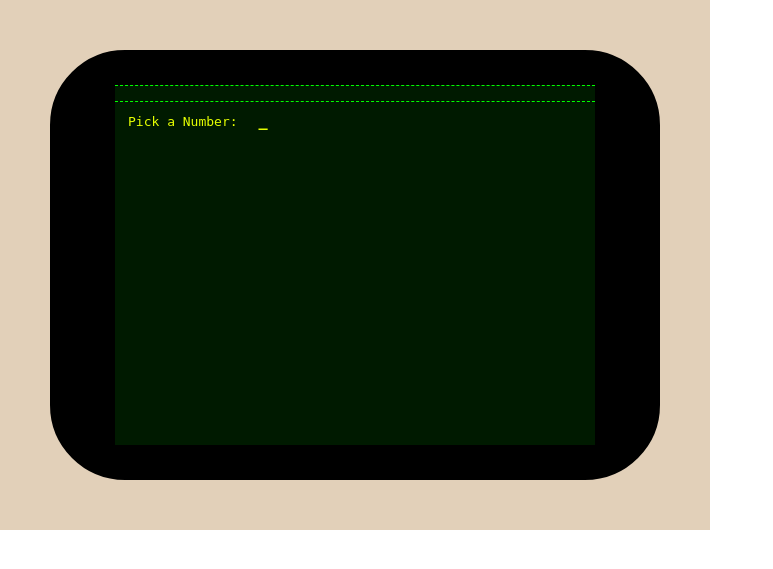
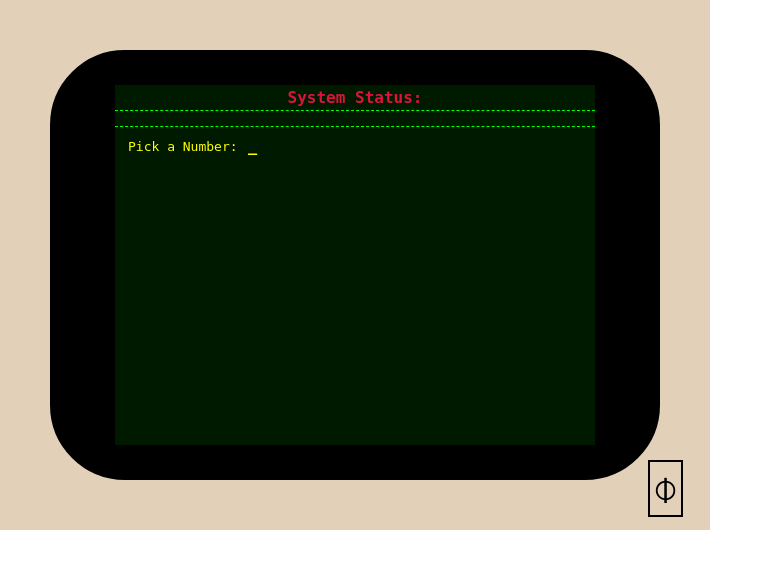
Before and after one commit to mrwishart/JS-Numbers-API-Webapp, a PHP site: page / in a window 1280 px wide. Shown: the top 569 px of the page, without its empty margins (0-773 px from the left). Run offline with PHP 8.4, Linux system fonts and the light colour scheme; some libraries are stand-ins or nearby versions.

Commit message:
Added a power button and click sound

```diff
--- a/public/css/main.css
+++ b/public/css/main.css
@@ -40,6 +40,7 @@ body {
   color: lime;
   font-family: monospace;
   overflow: hidden;
+  z-index: -2;
 }
 
 .monitor-container{
@@ -50,7 +51,7 @@ body {
 .cover {
   position: fixed;
   background-color: lime;
-  z-index: 100;
+  z-index: -1;
   opacity: 0.1;
   overflow: hidden;
   width: 480px;
@@ -85,6 +86,15 @@ padding: 1em;
 
 #select-view p {
   padding: 1em;
+  padding-right: 0.2em;
+}
+
+#system-view p {
+  color: crimson;
+  font-weight: bold;
+  margin: 3px 0px;
+  text-align: center;
+  font-size: large;
 }
 
 .on {
@@ -94,3 +104,20 @@ padding: 1em;
 .off {
   color: black;
 }
+
+.power-button-off, .power-button-on {
+  position: fixed;
+    top: 460px;
+    left: 648px;
+    font-size: 45px;
+    border: 2px solid;
+    padding: 0px 2px;
+}
+
+.power-button-off {
+  background-color: #e2d0b9;
+}
+
+.power-button-on {
+  background-color: #a29584
+}
--- a/public/index.html
+++ b/public/index.html
@@ -4,21 +4,28 @@
   <meta charset="utf-8">
   <link rel="stylesheet" href="css/main.css">
   <script src="js/bundle.js"></script>
+  <audio id="click-on">
+  <source src="audio/click-on.wav" type="audio/wav">
+  </audio>
+  <audio id="click-off">
+    <source src="audio/click-off.wav" type="audio/wav">
+  </audio>
   <title>num.isFun?() === true;</title>
 </head>
 <body>
   <div class="monitor-container">
     <div class="cover"></div>
-    <div id="system-view"></div>
+    <div id="system-view"><p>System Status:</p></div>
     <header id="header-view"></header>
     <nav id="select-view">
     <div id="select-form">
       <p>Pick a Number: </p><h4 id="select-text"></h4><h3 id='flicker' class='on'>_</h3>
-      <!-- <input type="number" id="select-input"min=0>
-      <input type="submit" name="" value="Submit"> -->
     </div>
     </nav>
     <section id="output-view"></section>
   </div>
+  <div class="button-container">
+  <div class="power-button-off">&ovbar;</div>
+  </div>
 </body>
 </html>
--- a/src/app.js
+++ b/src/app.js
@@ -2,9 +2,14 @@ const NumberInfo = require('./models/number_info.js');
 const OutputView = require('./views/output_view.js');
 const SelectView = require('./views/select_view.js');
 const HeaderView = require('./views/header_view.js');
+const ButtonView = require('./views/button_view.js');
 
 const startApp = () => {
   console.log("Javascript Loaded!");
+
+  const powerButton = document.querySelector('.power-button-off');
+  const buttonView = new ButtonView(powerButton);
+  buttonView.bindEvents();
 
   const headerElement = document.querySelector('#header-view');
   const headerView = new HeaderView(headerElement);
@@ -20,6 +25,7 @@ const startApp = () => {
 
   const numberInfo = new NumberInfo;
   numberInfo.bindEvents();
+
 };
 
 document.addEventListener("DOMContentLoaded", startApp);
```
Also changed, not shown: src/views/button_view.js (added, +49 -0 lines), src/views/output_view.js (+4 -3 lines), src/views/select_view.js (+13 -0 lines), src/views/system_view.js (deleted), 2 other files.
